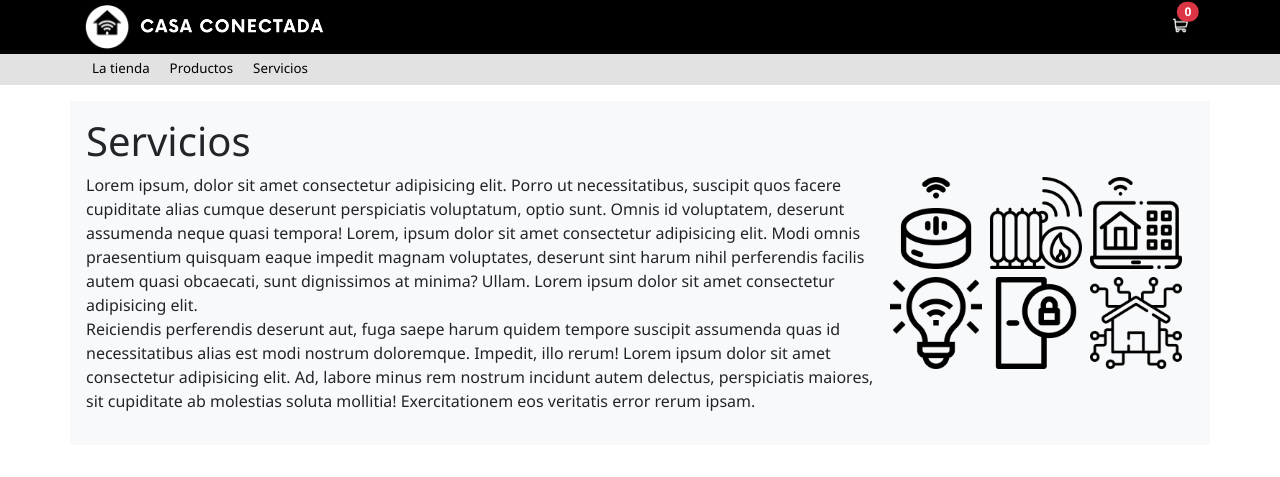
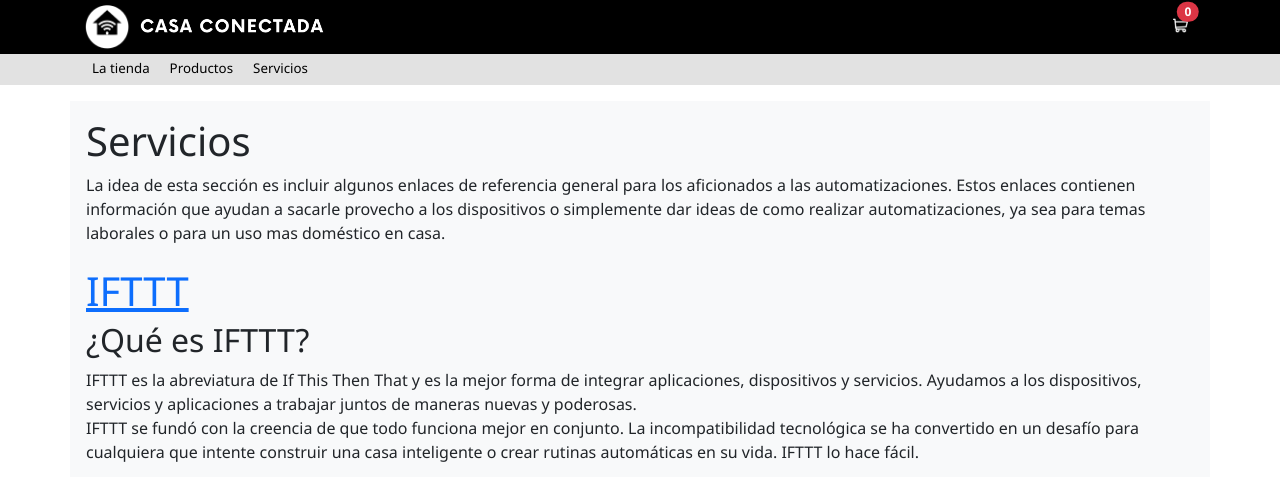
Before and after one commit to RonGarciaGuerrero/ProyectoIntegrado, a PHP site: page /web/servicios.html in a window 1280 px wide. Shown: the top 477 px of the page. Run offline with PHP 8.4, Linux system fonts and the light colour scheme.

Commit message:
añado favicon en todas las páginas, edito seccion servicios

```diff
--- a/casaConectada/index.html
+++ b/casaConectada/index.html
@@ -5,6 +5,7 @@
       <meta http-equiv="X-UA-Compatible" content="IE=edge">
       <meta name="viewport" content="width=device-width, initial-scale=1.0">
       <title>Casa Conectada Domotica</title>
+      <link rel="icon" type="image/x-icon" href="./img/miniLogo.PNG">
       <script src="./scripts/jquery-3.6.0.js"></script>
       <script src="./scripts/bootstrap.bundle.min.js"></script>
       <link rel="stylesheet" href="./css/bootstrap.min.css">
--- a/casaConectada/web/admin.php
+++ b/casaConectada/web/admin.php
@@ -15,6 +15,7 @@
         <meta http-equiv="X-UA-Compatible" content="IE=edge">
         <meta name="viewport" content="width=device-width, initial-scale=1.0">
         <title>Casa Conectada Domotica</title>
+        <link rel="icon" type="image/x-icon" href="../img/miniLogo.PNG">
         <script src="../scripts/jquery-3.6.0.js"></script>
         <script src="../scripts/bootstrap.bundle.min.js"></script>
         <link rel="stylesheet" href="../css/bootstrap.min.css">
--- a/casaConectada/web/carrito.html
+++ b/casaConectada/web/carrito.html
@@ -5,6 +5,7 @@
         <meta http-equiv="X-UA-Compatible" content="IE=edge">
         <meta name="viewport" content="width=device-width, initial-scale=1.0">
         <title>Casa Conectada Domotica</title>
+        <link rel="icon" type="image/x-icon" href="../img/miniLogo.PNG">
         <script src="../scripts/jquery-3.6.0.js"></script>
         <script src="../scripts/bootstrap.bundle.min.js"></script>
         <link rel="stylesheet" href="../css/bootstrap.min.css">
--- a/casaConectada/web/checkout.html
+++ b/casaConectada/web/checkout.html
@@ -5,6 +5,7 @@
         <meta http-equiv="X-UA-Compatible" content="IE=edge">
         <meta name="viewport" content="width=device-width, initial-scale=1.0">
         <title>Casa Conectada Domotica</title>
+        <link rel="icon" type="image/x-icon" href="../img/miniLogo.PNG">
         <script src="../scripts/jquery-3.6.0.js"></script>
         <script src="../scripts/bootstrap.bundle.min.js"></script>
         <link rel="stylesheet" href="../css/bootstrap.min.css">
--- a/casaConectada/web/gestionarPedidos.php
+++ b/casaConectada/web/gestionarPedidos.php
@@ -15,6 +15,7 @@
         <meta http-equiv="X-UA-Compatible" content="IE=edge">
         <meta name="viewport" content="width=device-width, initial-scale=1.0">
         <title>Casa Conectada Domotica</title>
+        <link rel="icon" type="image/x-icon" href="../img/miniLogo.PNG">
         <link rel="stylesheet" href="../css/styles.css" />
         <meta charset="UTF-8" />
         <script src="../scripts/jquery-3.6.0.js"></script>
--- a/casaConectada/web/gestionarProductos.php
+++ b/casaConectada/web/gestionarProductos.php
@@ -17,6 +17,7 @@
       <meta http-equiv="X-UA-Compatible" content="IE=edge">
       <meta name="viewport" content="width=device-width, initial-scale=1.0">
       <title>Casa Conectada Domotica</title>
+      <link rel="icon" type="image/x-icon" href="../img/miniLogo.PNG">
       <link rel="stylesheet" href="../css/styles.css" />
       <meta charset="UTF-8" />
       <script src="../scripts/jquery-3.6.0.js"></script>
--- a/casaConectada/web/laTienda.html
+++ b/casaConectada/web/laTienda.html
@@ -5,6 +5,7 @@
       <meta http-equiv="X-UA-Compatible" content="IE=edge">
       <meta name="viewport" content="width=device-width, initial-scale=1.0">
       <title>Casa Conectada Domotica</title>
+      <link rel="icon" type="image/x-icon" href="../img/miniLogo.PNG">
       <script src="../scripts/jquery-3.6.0.js"></script>
       <script src="../scripts/bootstrap.bundle.min.js"></script>
       <link rel="stylesheet" href="../css/bootstrap.min.css">
--- a/casaConectada/web/login.html
+++ b/casaConectada/web/login.html
@@ -5,6 +5,7 @@
         <meta http-equiv="X-UA-Compatible" content="IE=edge">
         <meta name="viewport" content="width=device-width, initial-scale=1.0">
         <title>Casa Conectada Domotica</title>
+        <link rel="icon" type="image/x-icon" href="../img/miniLogo.PNG">
         <script src="../scripts/jquery-3.6.0.js"></script>
         <script src="../scripts/bootstrap.bundle.min.js"></script>
         <script src="../scripts/login.js"></script>
--- a/casaConectada/web/marcas.html
+++ b/casaConectada/web/marcas.html
@@ -5,13 +5,14 @@
       <meta http-equiv="X-UA-Compatible" content="IE=edge">
       <meta name="viewport" content="width=device-width, initial-scale=1.0">
       <title>Casa Conectada Domotica</title>
+      <link rel="icon" type="image/x-icon" href="../img/miniLogo.PNG">
       <script src="../scripts/jquery-3.6.0.js"></script>
       <script src="../scripts/bootstrap.bundle.min.js"></script>
       <link rel="stylesheet" href="../css/bootstrap.min.css">
       <link rel="stylesheet" href="../css/styles.css" />
       <meta charset="UTF-8" />
       <script type="text/javascript" src="../scripts/badge.js"></script>
-        <!-- Esta página es estatica solo contiene información -->
+        <!-- Esta página se ha quitado del menú de momento y no esta activa -->
   </head>
   <body>
 
--- a/casaConectada/web/mostrarDetallePedido.php
+++ b/casaConectada/web/mostrarDetallePedido.php
@@ -24,6 +24,7 @@
         <meta http-equiv="X-UA-Compatible" content="IE=edge">
         <meta name="viewport" content="width=device-width, initial-scale=1.0">
         <title>Casa Conectada Domotica</title>
+        <link rel="icon" type="image/x-icon" href="../img/miniLogo.PNG">
         <link rel="stylesheet" href="../css/styles.css" />
         <meta charset="UTF-8" />
         <script src="../scripts/jquery-3.6.0.js"></script>
--- a/casaConectada/web/producto.html
+++ b/casaConectada/web/producto.html
@@ -5,6 +5,7 @@
       <meta http-equiv="X-UA-Compatible" content="IE=edge">
       <meta name="viewport" content="width=device-width, initial-scale=1.0">
       <title>Casa Conectada Domotica</title>
+      <link rel="icon" type="image/x-icon" href="../img/miniLogo.PNG">
       <script src="../scripts/jquery-3.6.0.js"></script>
       <script src="../scripts/bootstrap.bundle.min.js"></script>
       <link rel="stylesheet" href="../css/bootstrap.min.css">
--- a/casaConectada/web/seccionProductos.html
+++ b/casaConectada/web/seccionProductos.html
@@ -5,6 +5,7 @@
       <meta http-equiv="X-UA-Compatible" content="IE=edge">
       <meta name="viewport" content="width=device-width, initial-scale=1.0">
       <title>Casa Conectada Domotica</title>
+      <link rel="icon" type="image/x-icon" href="../img/miniLogo.PNG">
       <script src="../scripts/jquery-3.6.0.js"></script>
       <script src="../scripts/bootstrap.bundle.min.js"></script>
       <link rel="stylesheet" href="../css/bootstrap.min.css">
--- a/casaConectada/web/servicios.html
+++ b/casaConectada/web/servicios.html
@@ -5,6 +5,7 @@
       <meta http-equiv="X-UA-Compatible" content="IE=edge">
       <meta name="viewport" content="width=device-width, initial-scale=1.0">
       <title>Casa Conectada Domotica</title>
+      <link rel="icon" type="image/x-icon" href="../img/miniLogo.PNG">
       <script src="../scripts/jquery-3.6.0.js"></script>
       <script src="../scripts/bootstrap.bundle.min.js"></script>
       <link rel="stylesheet" href="../css/bootstrap.min.css">
@@ -44,10 +45,28 @@
     <main>
         <div class="container bg-light mt-3 py-3 px-3" id="laTienda">
           <h1>Servicios</h1>
-          <div style="float: left; width: 800px;"><p>Lorem ipsum, dolor sit amet consectetur adipisicing elit. Porro ut necessitatibus, suscipit quos facere cupiditate alias cumque deserunt perspiciatis voluptatum, optio sunt. Omnis id voluptatem, deserunt assumenda neque quasi tempora! Lorem, ipsum dolor sit amet consectetur adipisicing elit. Modi omnis praesentium quisquam eaque impedit magnam voluptates, deserunt sint harum nihil perferendis facilis autem quasi obcaecati, sunt dignissimos at minima? Ullam. Lorem ipsum dolor sit amet consectetur adipisicing elit. <br/> Reiciendis perferendis deserunt aut, fuga saepe harum quidem tempore suscipit assumenda quas id necessitatibus alias est modi nostrum doloremque. Impedit, illo rerum! Lorem ipsum dolor sit amet consectetur adipisicing elit. Ad, labore minus rem nostrum incidunt autem delectus, perspiciatis maiores, sit cupiditate ab molestias soluta mollitia! Exercitationem eos veritatis error rerum ipsam.
-          </p></div>
-          <div class=" justify-content-around " style="height: 100px; display: inline-block;"><img class="p-1" src="../img/icons/asistente-de-voz.png" alt="asistente voz" height="100px"><img class="p-1" src="../img/icons/domotica (1).png" alt="asistente voz" height="100px"><img class="p-1" src="../img/icons/domotica.png" alt="asistente voz" height="100px"><br/><img class="p-1" src="../img/icons/energia-inteligente.png" alt="clima" height="100px"><img class="p-1" src="../img/icons/puerta.png" alt="asistente voz" height="100px"><img class="p-1" src="../img/icons/smart-home.png" alt="asistente voz" height="100px"></div>
-          <div style="clear: both; display: block;"></div>
+          <div style="float: left;" class=" mb-4">
+            <p>La idea de esta sección es incluir algunos enlaces de referencia general para los aficionados a las automatizaciones. Estos enlaces contienen información que ayudan a sacarle provecho a los dispositivos o simplemente dar ideas de como realizar automatizaciones, ya sea para temas laborales o para un uso mas doméstico en casa.
+            </p>
+
+            <a href="https://ifttt.com/" target="_blank" class="fs-1">IFTTT</a>
+            <h2>¿Qué es IFTTT?</h2>
+            <p>
+              IFTTT es la abreviatura de If This Then That y es la mejor forma de integrar aplicaciones, dispositivos y servicios. Ayudamos a los dispositivos, servicios y aplicaciones a trabajar juntos de maneras nuevas y poderosas.<br>
+
+              IFTTT se fundó con la creencia de que todo funciona mejor en conjunto. La incompatibilidad tecnológica se ha convertido en un desafío para cualquiera que intente construir una casa inteligente o crear rutinas automáticas en su vida. IFTTT lo hace fácil.</p>
+            <div class="ratio ratio-16x9">
+              <iframe width="560" height="315" src="https://www.youtube.com/embed/lLMJRA8vkyc" title="YouTube video player" frameborder="0" allow="accelerometer; autoplay; clipboard-write; encrypted-media; gyroscope; picture-in-picture" allowfullscreen></iframe>
+            </div>
+
+            <div class="ratio ratio-16x9 mt-4 mb-4">
+              <iframe width="560" height="315" src="https://www.youtube.com/embed/85RS1Sz_x38" title="YouTube video player" frameborder="0" allow="accelerometer; autoplay; clipboard-write; encrypted-media; gyroscope; picture-in-picture" allowfullscreen></iframe>
+            </div>
+            <a class="mt-4" href="https://www.xataka.com.mx/telcel4glte/pasarse-la-vida-nivel-experto-27-recetas-que-te-convenceran-para-usar-ifttt">Pasarse la vida nivel experto: 27 recetas que te convencerán para usar IFTTT</a>
+          </div>
+
+          <div class=" justify-content-around mt-5" style="height: 100px; display: inline-block;"><img class="p-1" src="../img/icons/asistente-de-voz.png" alt="asistente voz" height="100px"><img class="p-1" src="../img/icons/domotica (1).png" alt="asistente voz" height="100px"><img class="p-1" src="../img/icons/domotica.png" alt="asistente voz" height="100px"><img class="p-1" src="../img/icons/energia-inteligente.png" alt="clima" height="100px"><img class="p-1" src="../img/icons/puerta.png" alt="asistente voz" height="100px"><img class="p-1" src="../img/icons/smart-home.png" alt="asistente voz" height="100px"></div>
+          <div class="mb-5" style="clear: both; display: block;"></div>
 
         </div>
     </main>
```
Also changed, not shown: casaConectada/img/ifttt.PNG (added), casaConectada/img/miniLogo.PNG (added), 1 other file.
